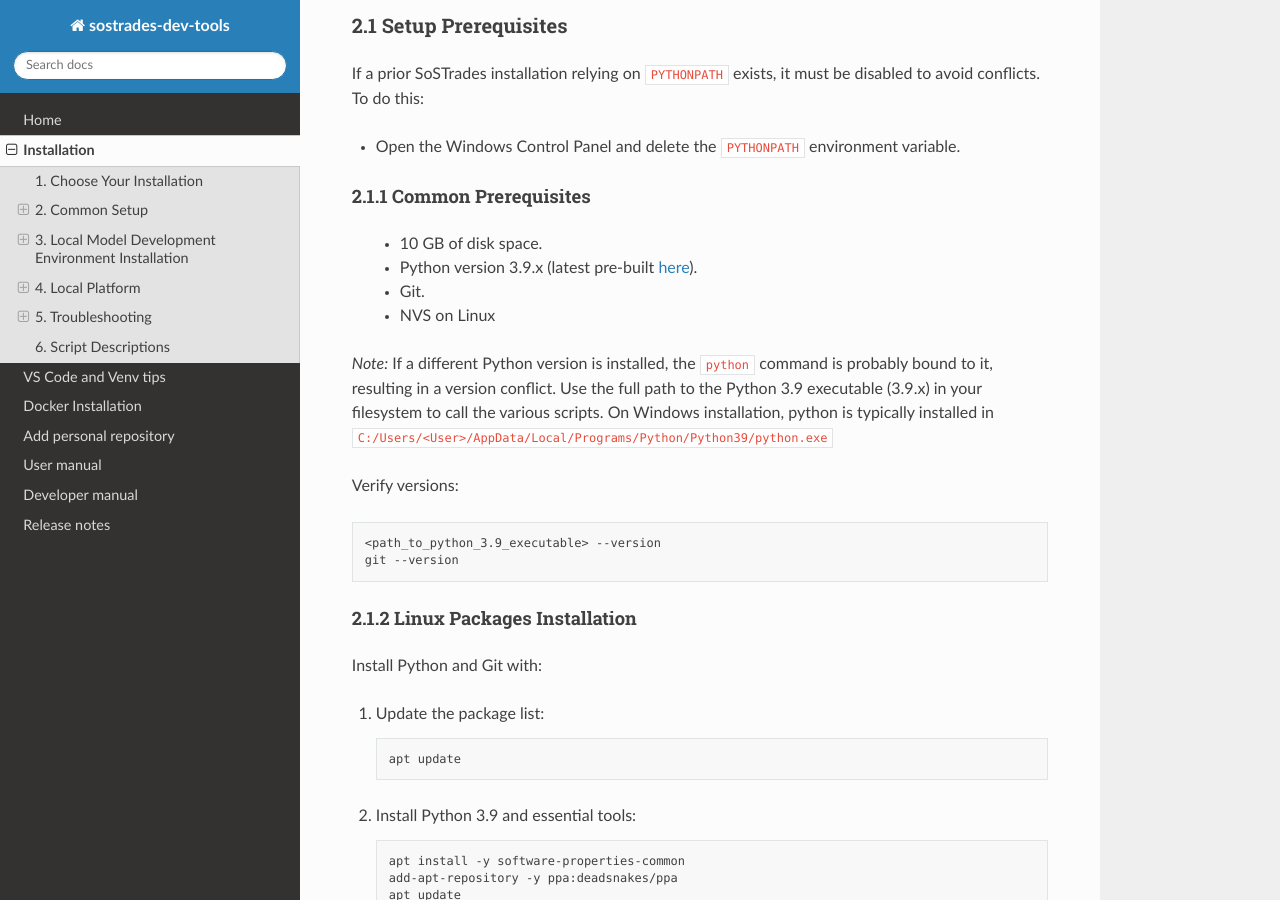
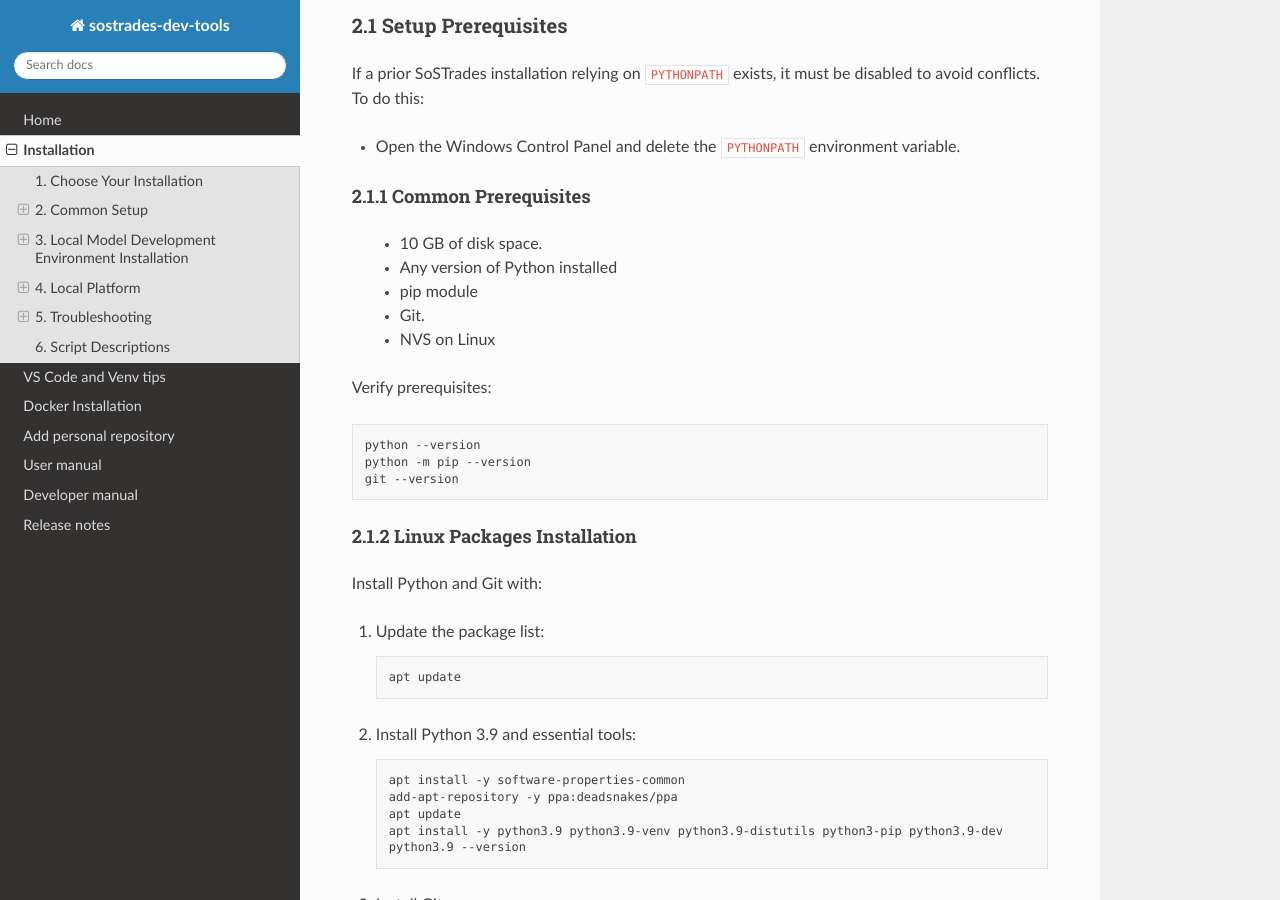
Before and after one commit to os-climate/sostrades-dev-tools, a Sphinx documentation site: the page built from docs/source/installation.md, in a window 1280 px wide and 900 px high, scrolled down 1217 px. Built offline with Sphinx 7.4.7 and the Read the Docs theme 3.1.0, drawn with Linux system fonts in a browser that asks for light colours; some of the changed lines change nothing that is shown; some of the changed text lies outside the part shown.

Commit message:
update documentation for local install with uv

````diff
--- a/docs/source/installation.md
+++ b/docs/source/installation.md
@@ -51,17 +51,16 @@ If a prior SoSTrades installation relying on `PYTHONPATH` exists, it must be dis
 #### 2.1.1 Common Prerequisites
 
 > - 10 GB of disk space.
-> - Python version 3.9.x (latest pre-built [here](https://www.python.org/downloads/release/python-3913/)).
+> - Any version of Python installed
+> - pip module
 > - Git.
 > - NVS on Linux
 
-*Note:* If a different Python version is installed, the `python` command is probably bound to it, resulting in a version conflict. Use the full path to the Python 3.9 executable (3.9.x) in your filesystem to call the various scripts.
-On Windows installation, python is typically installed in `C:/Users/<User>/AppData/Local/Programs/Python/Python39/python.exe`
-
-Verify versions:
+Verify prerequisites:
 
 ```bash
-<path_to_python_3.9_executable> --version
+python --version
+python -m pip --version
 git --version
 ```
 
@@ -148,7 +147,7 @@ Edit `model_repositories.json` and `platform_repositories.json` to specify repos
 This script clones the repositories and creates configuration files for VS Code.
 
 ```bash
-<path_to_python_3.9_executable> scripts/PrepareDevEnv.py
+python scripts/PrepareDevEnv.py
 ```
 
 ## 3. Local Model Development Environment Installation
@@ -161,7 +160,7 @@ Follow the [Common Setup section](#2-common-setup).
 
 ### 3.2 Prepare Virtual Environment
 ```bash
-<path_to_python_3.9_executable> scripts/PrepareVenv.py
+python scripts/PrepareVenv.py
 ```
 
 Some usage tips for Visual Studio Code and venv are available in [Visual Studio Code and Venv Tips](vs_code_venv_tips.md) and are recommended if you plan to develop models.
@@ -180,30 +179,30 @@ Follow:
 
 1. Run `Configuration.py`:
     ```bash
-    <path_to_python_3.9_executable> scripts/Configuration.py
+    python scripts/Configuration.py
     ```
 
 2. Run `NodeInstallation.py` to install NVS and Node. At the end of the script, it will ask you if you want to build the webgui:
     ```bash
-    <path_to_python_3.9_executable> scripts/NodeInstallation.py
+    python scripts/NodeInstallation.py
     ```
 
 3. Create a user with `CreateUser.py`:
     ```bash
-    <path_to_python_3.9_executable> scripts/CreateUser.py
+    python scripts/CreateUser.py
     ```
 Important: the `CreateUser.py` script will ask you to input some information (user, name, last name, and e-mail). Leaving any of these fields empty will result in the script crashing; at least a character is required.
 
 4. (optional) Update Ontology. This script could take more than 15 minutes; it depends on the number of repositories you have:
     ```bash
-    <path_to_python_3.9_executable> scripts/UpdateOntology.py
+    python scripts/UpdateOntology.py
     ```
 
 ### 4.3 Start SoSTrades Platform
 
 #### Windows
 ```bash
-<path_to_python_3.9_executable> scripts/StartSOSTrades.py
+python scripts/StartSOSTrades.py
 ```
 
 #### Linux
@@ -227,7 +226,7 @@ The user is the one entered previously, and the password is temporarily saved in
 If you need to pull all your repositories (both platform and models), you can execute the script `PullRepositories.py`:
 
 ```bash
-<path_to_python_3.9_executable> scripts/PullRepositories.py
+python scripts/PullRepositories.py
 ```
 
 ## 5. Troubleshooting
````
